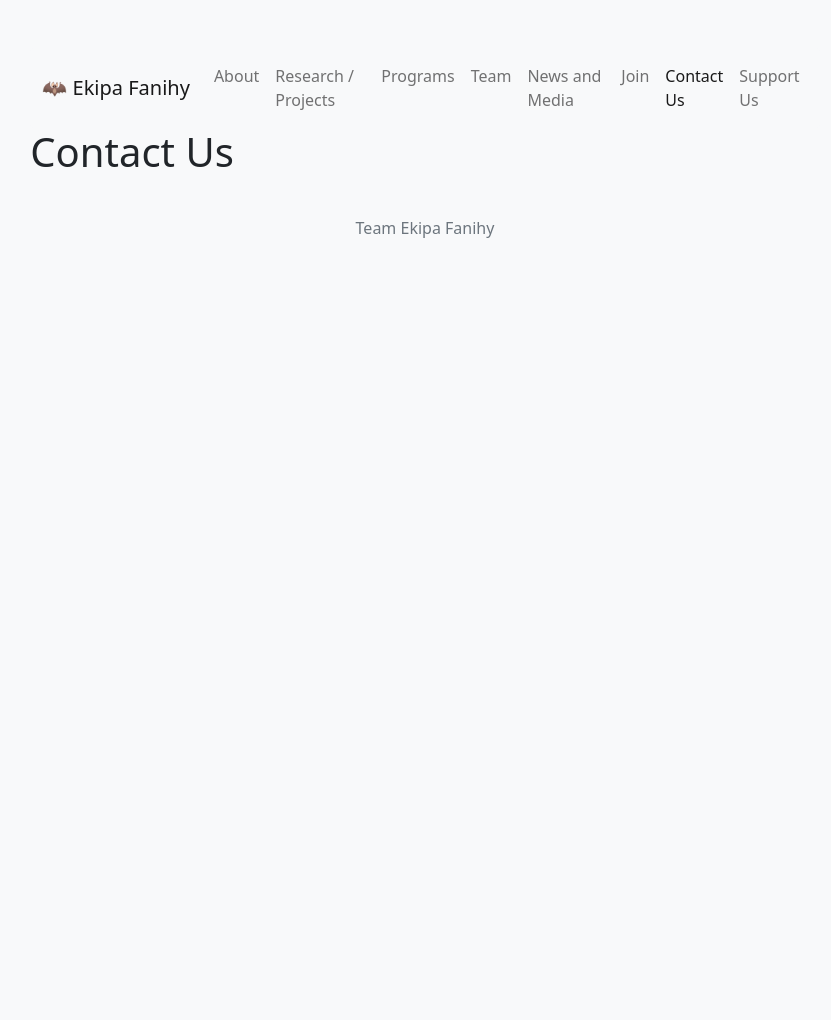
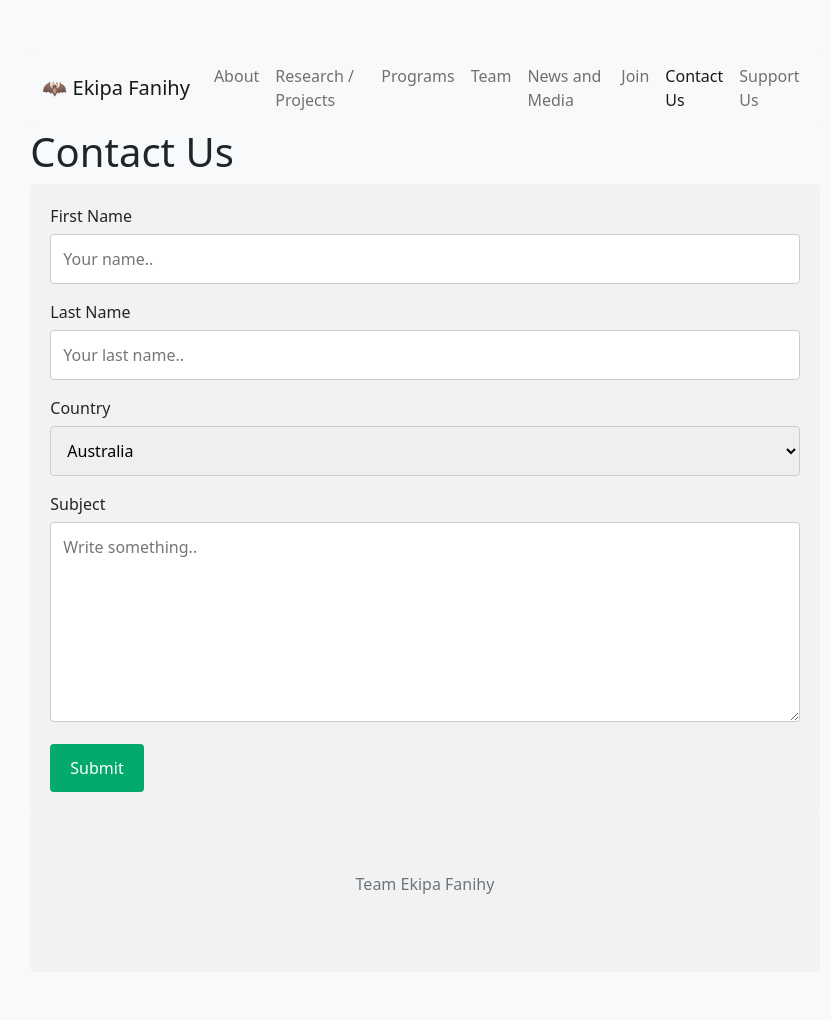
Before and after one commit to brooklabteam/www-ekipafanihy, a Jekyll site: the page built from Contact_us.md, in a window 1280 px wide. Shown: the whole page, without its empty margins (215-1046 px from the left). Built offline with Jekyll 4.4.1, drawn with Linux system fonts in a browser that asks for light colours; before the commit the page ends 900 px from its top, so only the background shows below that.

Commit message:
added form to css (hopefully) and added form to contact page

```diff
--- a/Contact_us.md
+++ b/Contact_us.md
@@ -3,3 +3,27 @@ layout: page
 title: Contact Us
 permalink: /contact_us
 ---
+
+<div class="container">
+  <form action="action_page.php">
+
+    <label for="fname">First Name</label>
+    <input type="text" id="fname" name="firstname" placeholder="Your name..">
+
+    <label for="lname">Last Name</label>
+    <input type="text" id="lname" name="lastname" placeholder="Your last name..">
+
+    <label for="country">Country</label>
+    <select id="country" name="country">
+      <option value="australia">Australia</option>
+      <option value="canada">Canada</option>
+      <option value="usa">USA</option>
+    </select>
+
+    <label for="subject">Subject</label>
+    <textarea id="subject" name="subject" placeholder="Write something.." style="height:200px"></textarea>
+
+    <input type="submit" value="Submit">
+
+  </form>
+</div>
--- a/assets/style.css
+++ b/assets/style.css
@@ -88,3 +88,37 @@ https://gist.github.com/matthiasg/6153853
   background-color: #f0f7fd;
   border-color: #d0e3f0;
 }
+
+/* Style inputs with type="text", select elements and textareas */
+input[type=text], select, textarea {
+  width: 100%; /* Full width */
+  padding: 12px; /* Some padding */
+  border: 1px solid #ccc; /* Gray border */
+  border-radius: 4px; /* Rounded borders */
+  box-sizing: border-box; /* Make sure that padding and width stays in place */
+  margin-top: 6px; /* Add a top margin */
+  margin-bottom: 16px; /* Bottom margin */
+  resize: vertical /* Allow the user to vertically resize the textarea (not horizontally) */
+}
+
+/* Style the submit button with a specific background color etc */
+input[type=submit] {
+  background-color: #04AA6D;
+  color: white;
+  padding: 12px 20px;
+  border: none;
+  border-radius: 4px;
+  cursor: pointer;
+}
+
+/* When moving the mouse over the submit button, add a darker green color */
+input[type=submit]:hover {
+  background-color: #45a049;
+}
+
+/* Add a background color and some padding around the form */
+.container {
+  border-radius: 5px;
+  background-color: #f2f2f2;
+  padding: 20px;
+}
```
